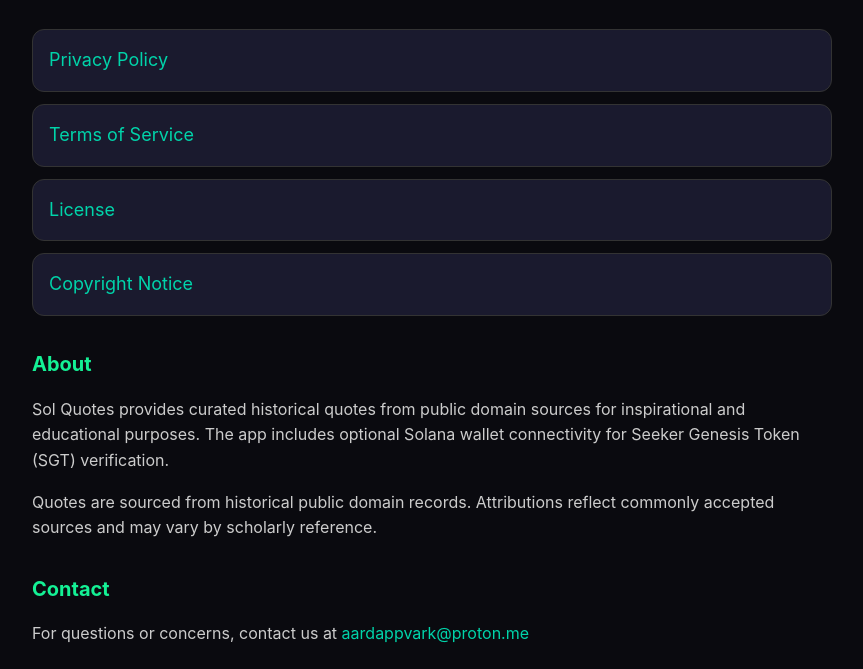
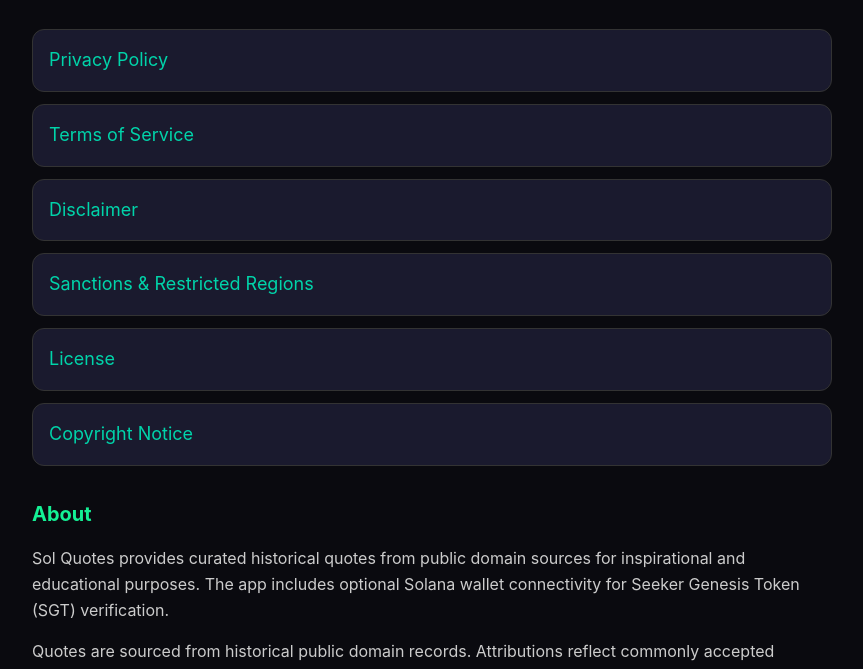
Before and after one commit to aardappvark/solquotes-legal, a plain HTML site: page index.html in a window 1280 px wide. Shown: the part 127-796 px from the top of the page, without its empty margins (208-1071 px from the left). Drawn offline with Linux system fonts and the light colour scheme.

Commit message:
Update index.html to link to disclaimer.html and sanctions.html

```diff
--- a/index.html
+++ b/index.html
@@ -24,6 +24,8 @@
     <div class="links">
         <a href="privacy-policy.html">Privacy Policy</a>
         <a href="terms-of-service.html">Terms of Service</a>
+        <a href="disclaimer.html">Disclaimer</a>
+        <a href="sanctions.html">Sanctions &amp; Restricted Regions</a>
         <a href="license.html">License</a>
         <a href="copyright.html">Copyright Notice</a>
     </div>
```
